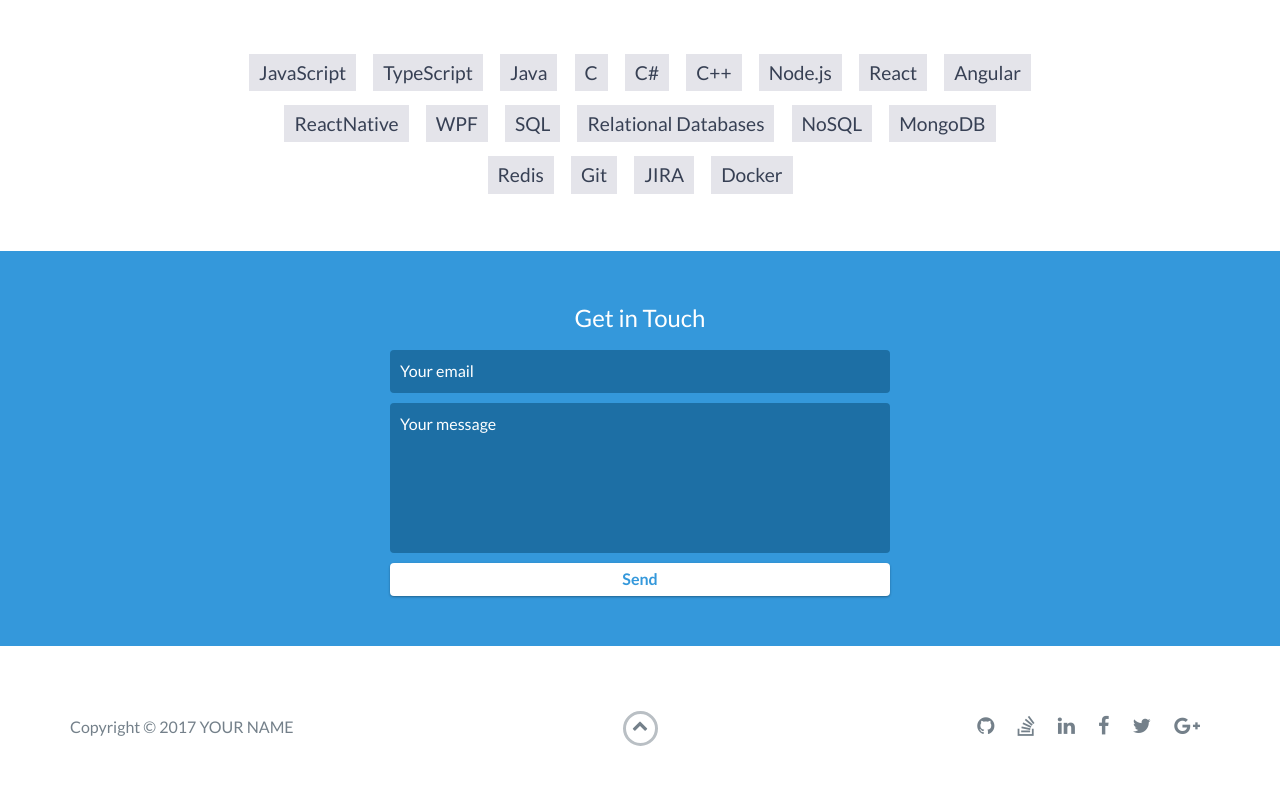
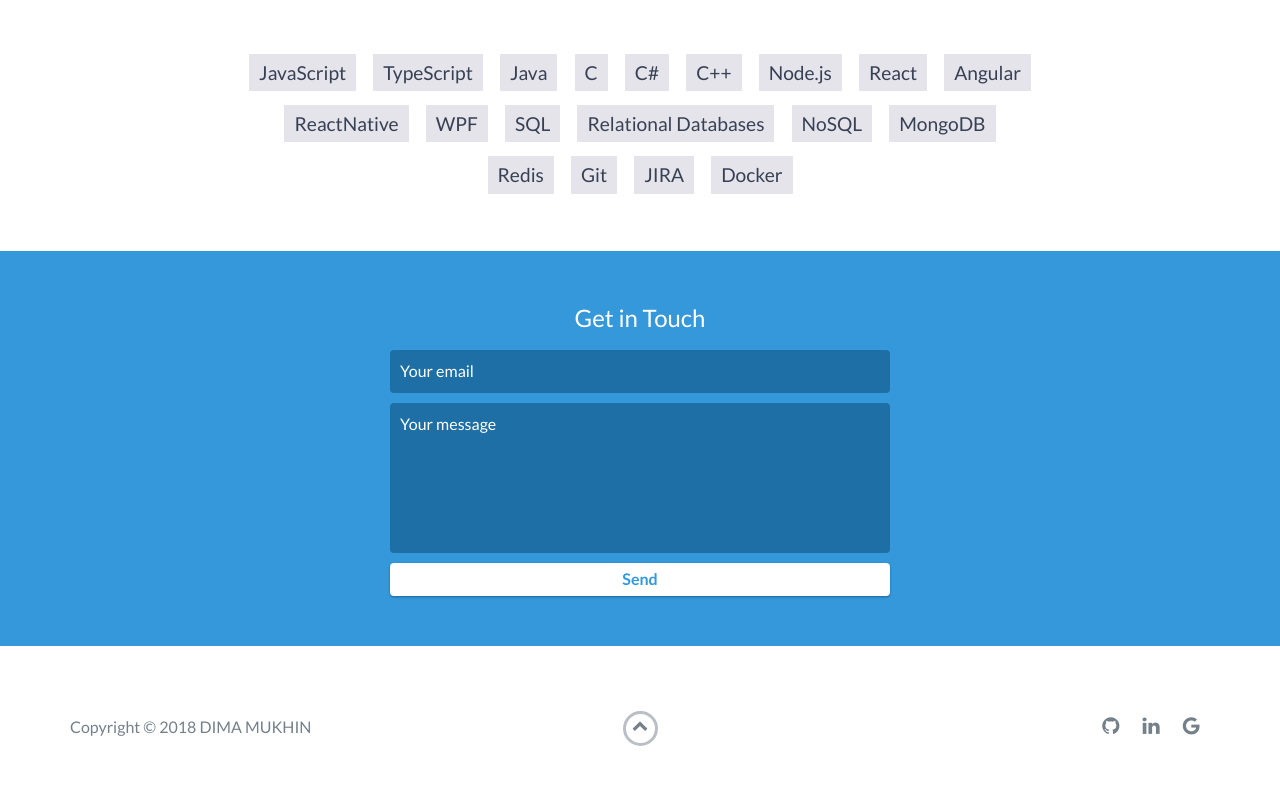
Before and after one commit to DimaMukhin/portfolio, a website: page index.html in a window 1280 px wide. Shown: the part 4235-5020 px from the top of the page. Drawn offline with nearby package versions, Linux system fonts and the light colour scheme.

Commit message:
added social links

```diff
--- a/index.html
+++ b/index.html
@@ -318,7 +318,7 @@
             <div class="row">
                 <div class="col-sm-5 copyright">
                     <p>
-                        Copyright &copy; 2017 YOUR NAME
+                        Copyright &copy; 2018 DIMA MUKHIN
                     </p>
                 </div>
                 <div class="col-sm-2 top">
@@ -329,23 +329,13 @@
                 <div class="col-sm-5 social">
                     <ul>
                         <li>
-                            <a href="https://github.com/" target="_blank"><i class="fa fa-github" aria-hidden="true"></i></a>
+                            <a href="https://github.com/DimaMukhin" target="_blank"><i class="fa fa-github" aria-hidden="true"></i></a>
                         </li>
                         <li>
-                            <a href="https://stackoverflow.com/" target="_blank"><i class="fa fa-stack-overflow"
-                                    aria-hidden="true"></i></a>
+                            <a href="https://www.linkedin.com/in/dima-mukhin/" target="_blank"><i class="fa fa-linkedin" aria-hidden="true"></i></a>
                         </li>
                         <li>
-                            <a href="https://linkedin.com/" target="_blank"><i class="fa fa-linkedin" aria-hidden="true"></i></a>
-                        </li>
-                        <li>
-                            <a href="https://www.facebook.com/" target="_blank"><i class="fa fa-facebook" aria-hidden="true"></i></a>
-                        </li>
-                        <li>
-                            <a href="https://twitter.com/" target="_blank"><i class="fa fa-twitter" aria-hidden="true"></i></a>
-                        </li>
-                        <li>
-                            <a href="https://plus.google.com/" target="_blank"><i class="fa fa-google-plus" aria-hidden="true"></i></a>
+                            <a href="mailto:mukh.dima@gmail.com" target="_blank"><i class="fa fa-google" aria-hidden="true"></i></a>
                         </li>
                     </ul>
                 </div>
```
